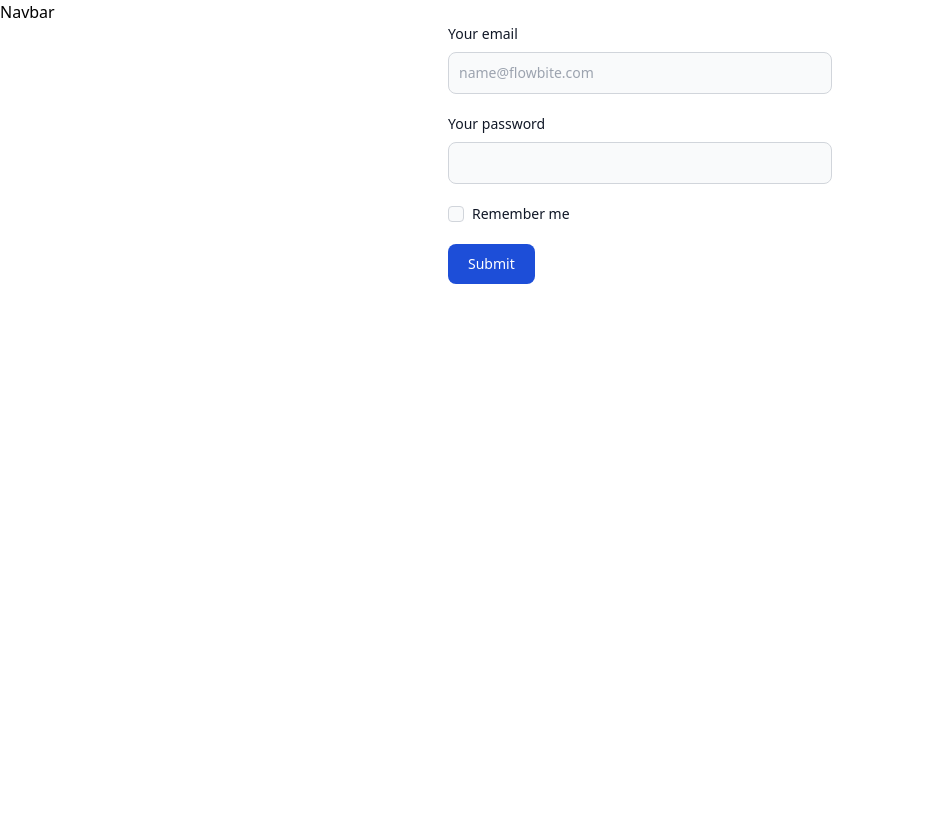
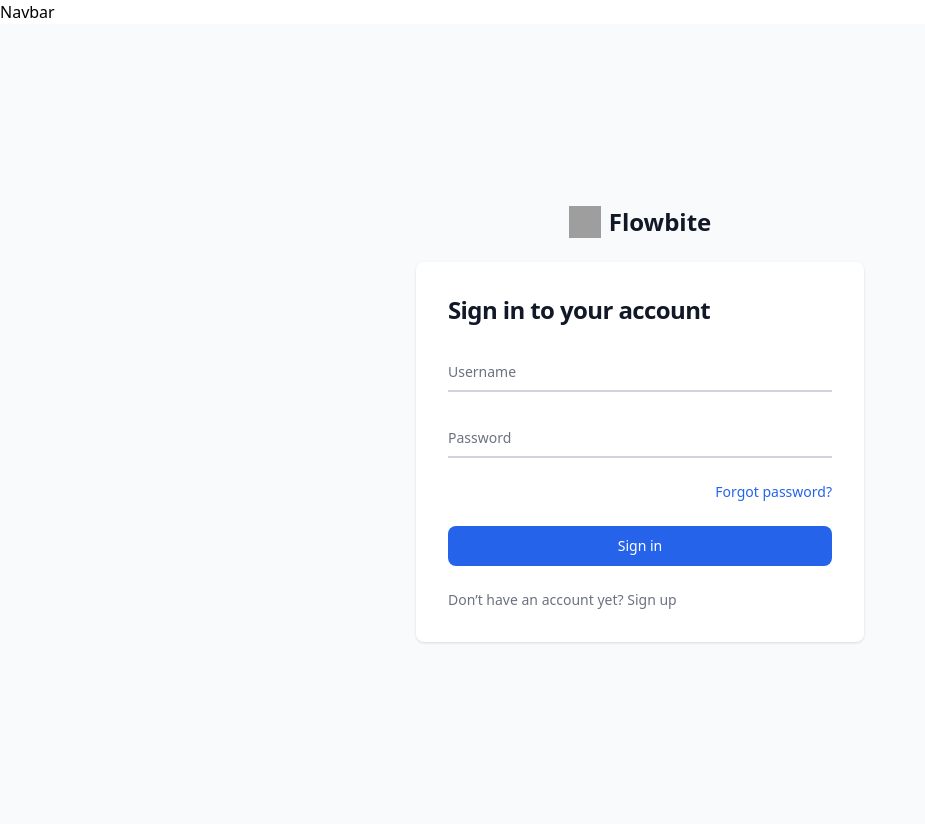
Before and after one commit to lucasdevfull/senacfinal, a Django app: page / in a window 1280 px wide. Shown: the whole page, without its empty margins (0-925 px from the left). Before the commit the page ends 284 px from the top, so only its background shows below. Run offline with Django 5.2, Linux system fonts and the light colour scheme; some libraries are stand-ins or nearby versions; grey boxes are pictures that could not be loaded.

Commit message:
Add files via upload

```diff
--- a/backend/settings.py
+++ b/backend/settings.py
@@ -42,6 +42,7 @@
     'django.contrib.staticfiles',
     #apps
     'authentication',
+    'app',
     #........
 ]
 X_FRAME_OPTIONS = "SAMEORIGIN"
--- a/backend/urls.py
+++ b/backend/urls.py
@@ -23,6 +23,7 @@
 urlpatterns = [
     path("i18n/", include("django.conf.urls.i18n")),
     path('',include('authentication.urls')),
+    path('home/',include('app.urls'))
 ] + static(settings.MEDIA_URL, document_root = settings.MEDIA_ROOT)
 
 urlpatterns += i18n_patterns(path("admin/", admin.site.urls))
--- a/templates/index.html
+++ b/templates/index.html
@@ -14,8 +14,9 @@
 
   <body>
     {% block 'body' %}{% endblock 'body' %}
-    <script src="https://cdnjs.cloudflare.com/ajax/libs/flowbite/2.3.0/flowbite.min.js"></script>
+
   </body>
 </html>
+<script src="https://cdnjs.cloudflare.com/ajax/libs/flowbite/2.3.0/flowbite.min.js"></script>
 <script src="https://unpkg.com/htmx.org@1.9.12" integrity="sha384-ujb1lZYygJmzgSwoxRggbCHcjc0rB2XoQrxeTUQyRjrOnlCoYta87iKBWq3EsdM2" crossorigin="anonymous"></script>
 <script src="https://unpkg.com/htmx.org@1.9.12/dist/htmx.js" integrity="sha384-qbtR4rS9RrUMECUWDWM2+YGgN3U4V4ZncZ0BvUcg9FGct0jqXz3PUdVpU1p0yrXS" crossorigin="anonymous"></script>
--- a/templates/registration/cadastro.html
+++ b/templates/registration/cadastro.html
@@ -17,7 +17,8 @@
                 <h1 class="text-xl font-bold leading-tight tracking-tight text-gray-900 md:text-2xl dark:text-white">
                     Create an account
                 </h1>
-                <form class="space-y-4 md:space-y-6" hx-post="{%url 'cadastro' %}">{% csrf_token %}
+                <form class="space-y-4 md:space-y-6" hx-post="{%url 'cadastro' %}">
+                    {% csrf_token %}
                     <div class="relative z-0 w-full mb-5 group">
                         <input type="text" name="name" id="name" class="block py-2.5 px-0 w-full text-sm text-gray-900 bg-transparent border-0 border-b-2 border-gray-300 appearance-none dark:text-white dark:border-gray-600 dark:focus:border-blue-500 focus:outline-none focus:ring-0 focus:border-blue-600 peer" placeholder=" " required />
                         <label for="name" class="peer-focus:font-medium absolute text-sm text-gray-500 dark:text-gray-400 duration-300 transform -translate-y-6 scale-75 top-3 -z-10 origin-[0] peer-focus:start-0 rtl:peer-focus:translate-x-1/4 rtl:peer-focus:left-auto peer-focus:text-blue-600 peer-focus:dark:text-blue-500 peer-placeholder-shown:scale-100 peer-placeholder-shown:translate-y-0 peer-focus:scale-75 peer-focus:-translate-y-6">Username</label>
--- a/templates/registration/login.html
+++ b/templates/registration/login.html
@@ -8,23 +8,42 @@
 {% include 'partials/header.html' %}
 
 
-    <form class="max-w-sm mx-auto">
-        <div class="mb-5">
-        <label for="email" class="block mb-2 text-sm font-medium text-gray-900 dark:text-white">Your email</label>
-        <input type="email" id="email" class="bg-gray-50 border border-gray-300 text-gray-900 text-sm rounded-lg focus:ring-blue-500 focus:border-blue-500 block w-full p-2.5 dark:bg-gray-700 dark:border-gray-600 dark:placeholder-gray-400 dark:text-white dark:focus:ring-blue-500 dark:focus:border-blue-500" placeholder="name@flowbite.com" required />
+<section class="bg-gray-50 dark:bg-gray-900">
+    <div class="flex flex-col items-center justify-center px-6 py-8 mx-auto md:h-screen lg:py-0">
+        <a href="#" class="flex items-center mb-6 text-2xl font-semibold text-gray-900 dark:text-white">
+            <img class="w-8 h-8 mr-2" src="https://flowbite.s3.amazonaws.com/blocks/marketing-ui/logo.svg" alt="logo">
+            Flowbite
+        </a>
+        <div class="w-full bg-white rounded-lg shadow dark:border md:mt-0 sm:max-w-md xl:p-0 dark:bg-gray-800 dark:border-gray-700">
+            <div class="p-6 space-y-4 md:space-y-6 sm:p-8">
+                <h1 class="text-xl font-bold leading-tight tracking-tight text-gray-900 md:text-2xl dark:text-white">
+                    Sign in to your account
+                </h1>
+                <form class="space-y-4 md:space-y-6"  hx-post="{% url 'login' %}">{% csrf_token %}
+                    <div class="relative z-0 w-full mb-5 group">
+                        <input type="text" name="name" id="name" class="block py-2.5 px-0 w-full text-sm text-gray-900 bg-transparent border-0 border-b-2 border-gray-300 appearance-none dark:text-white dark:border-gray-600 dark:focus:border-blue-500 focus:outline-none focus:ring-0 focus:border-blue-600 peer" placeholder=" " required />
+                        <label for="name" class="peer-focus:font-medium absolute text-sm text-gray-500 dark:text-gray-400 duration-300 transform -translate-y-6 scale-75 top-3 -z-10 origin-[0] peer-focus:start-0 rtl:peer-focus:translate-x-1/4 rtl:peer-focus:left-auto peer-focus:text-blue-600 peer-focus:dark:text-blue-500 peer-placeholder-shown:scale-100 peer-placeholder-shown:translate-y-0 peer-focus:scale-75 peer-focus:-translate-y-6">Username</label>
+                    </div>
+
+                    <div class="relative z-0 w-full mb-5 group">
+                        <input type="password" name="password" id="password" class="block py-2.5 px-0 w-full text-sm text-gray-900 bg-transparent border-0 border-b-2 border-gray-300 appearance-none dark:text-white dark:border-gray-600 dark:focus:border-blue-500 focus:outline-none focus:ring-0 focus:border-blue-600 peer" placeholder=" " required />
+                        <label for="password" class="peer-focus:font-medium absolute text-sm text-gray-500 dark:text-gray-400 duration-300 transform -translate-y-6 scale-75 top-3 -z-10 origin-[0] peer-focus:start-0 rtl:peer-focus:translate-x-1/4 peer-focus:text-blue-600 peer-focus:dark:text-blue-500 peer-placeholder-shown:scale-100 peer-placeholder-shown:translate-y-0 peer-focus:scale-75 peer-focus:-translate-y-6">Password</label>
+                    </div>
+                    <div class="flex items-center justify-between">
+                        <div class="">
+
+                        </div>
+                        <a href="#" class="flex items-start text-sm font-medium text-blue-600 hover:underline dark:text-primary-500">Forgot password?</a>
+                    </div>
+                    <button type="submit" class="w-full text-white bg-blue-600 hover:bg-blue-700 focus:ring-4 focus:outline-none focus:ring-blue-300 font-medium rounded-lg text-sm px-5 py-2.5 text-center dark:bg-primary-600 dark:hover:bg-blue-700 dark:focus:ring-blue-800">Sign in</button>
+                    <p class="text-sm font-light text-gray-500 dark:text-gray-400">
+                        Don’t have an account yet? <a href="{% url 'cadastro'%}" class="font-medium text-primary-600 hover:underline dark:text-primary-500">Sign up</a>
+                    </p>
+                </form>
+            </div>
         </div>
-        <div class="mb-5">
-        <label for="password" class="block mb-2 text-sm font-medium text-gray-900 dark:text-white">Your password</label>
-        <input type="password" id="password" class="bg-gray-50 border border-gray-300 text-gray-900 text-sm rounded-lg focus:ring-blue-500 focus:border-blue-500 block w-full p-2.5 dark:bg-gray-700 dark:border-gray-600 dark:placeholder-gray-400 dark:text-white dark:focus:ring-blue-500 dark:focus:border-blue-500" required />
-        </div>
-        <div class="flex items-start mb-5">
-        <div class="flex items-center h-5">
-            <input id="remember" type="checkbox" value="" class="w-4 h-4 border border-gray-300 rounded bg-gray-50 focus:ring-3 focus:ring-blue-300 dark:bg-gray-700 dark:border-gray-600 dark:focus:ring-blue-600 dark:ring-offset-gray-800 dark:focus:ring-offset-gray-800" required />
-        </div>
-        <label for="remember" class="ms-2 text-sm font-medium text-gray-900 dark:text-gray-300">Remember me</label>
-        </div>
-        <button type="submit" class="text-white bg-blue-700 hover:bg-blue-800 focus:ring-4 focus:outline-none focus:ring-blue-300 font-medium rounded-lg text-sm w-full sm:w-auto px-5 py-2.5 text-center dark:bg-blue-600 dark:hover:bg-blue-700 dark:focus:ring-blue-800">Submit</button>
-    </form>
+    </div>
+  </section>
 
 
 
```
Also changed, not shown: templates/home.html (added, +10 -0 lines).
